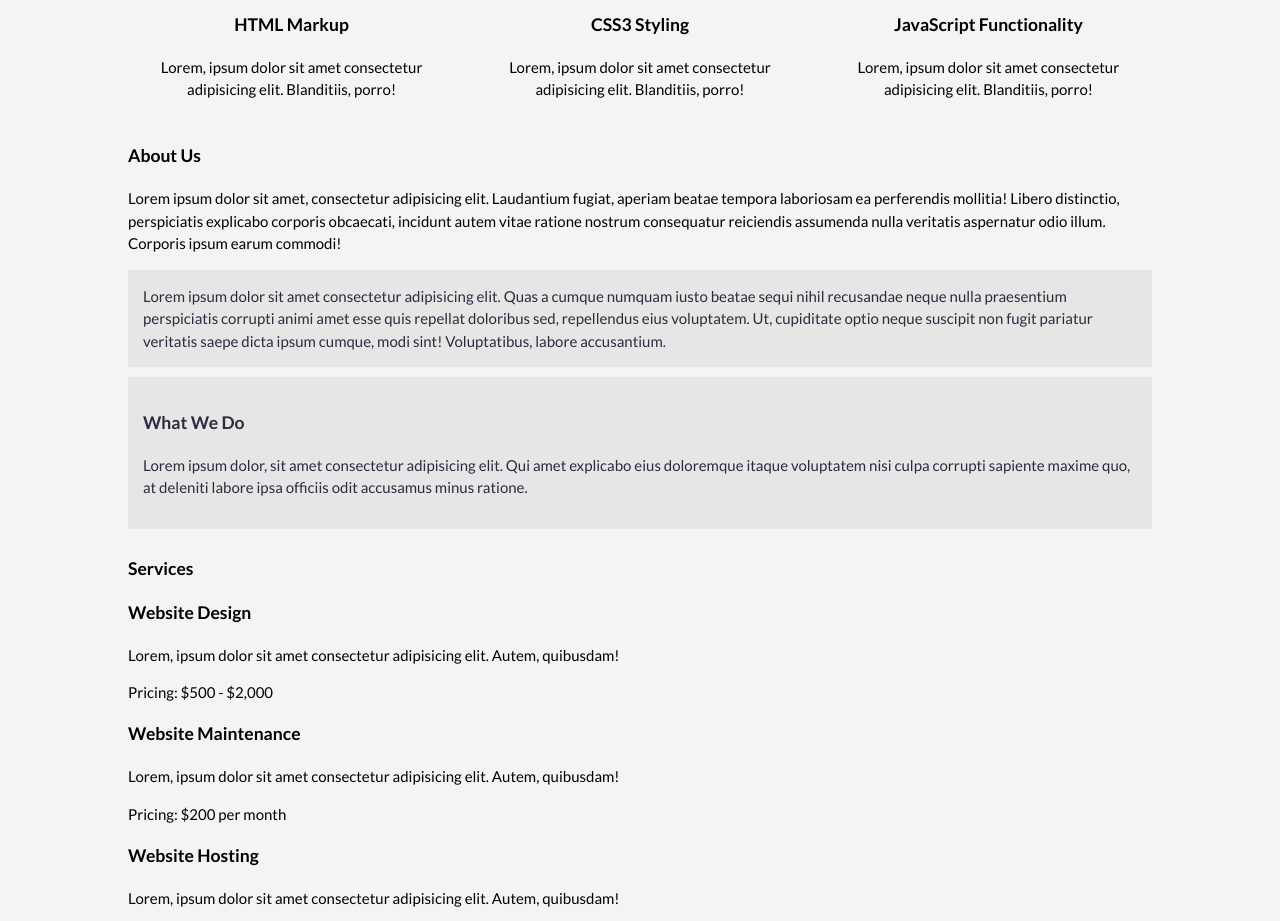
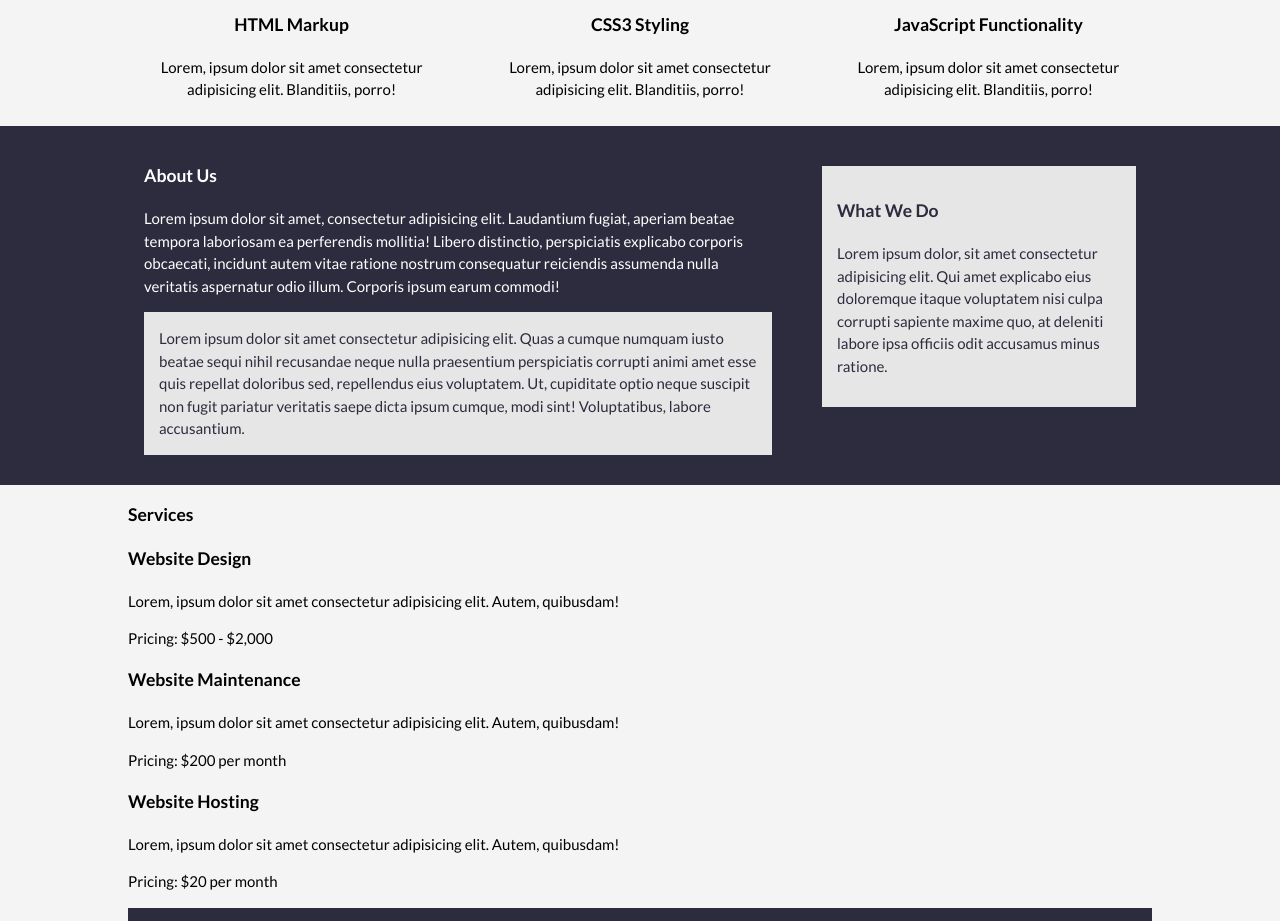
Before and after one commit to JessicaJJBryant/FullWebpage, a plain HTML site: page index.html in a window 1280 px wide. Shown: the part 860-1781 px from the top of the page. Drawn offline with Linux system fonts and the light colour scheme.

Commit message:
Style the About section

```diff
--- a/style.css
+++ b/style.css
@@ -134,3 +134,18 @@ header a:hover {
 .fa-js {
     color: #f3df50;
 }
+#about {
+    background-color: #2d2b3e;
+    padding: 20px;
+}
+#about .container {
+    display: grid;
+    grid-template-columns: 2fr 1fr;
+    grid-column-gap: 50px;
+}
+#about .main-col {
+    color: #fff;
+}
+#about .sidebar {
+    margin-top: 10px;
+}
```
